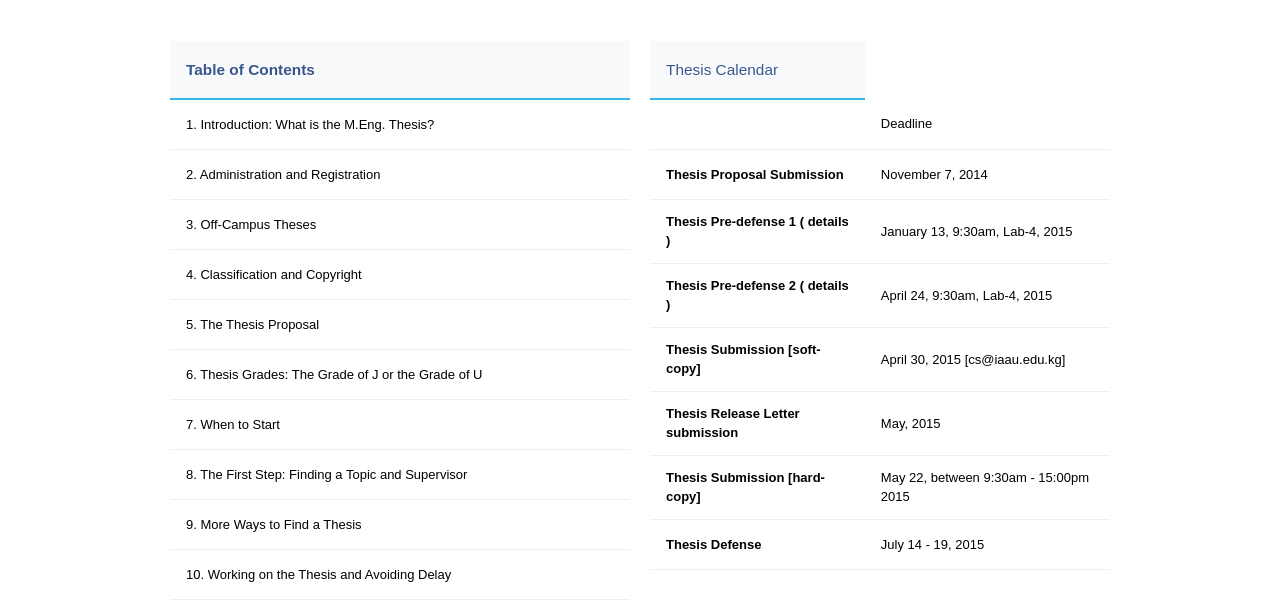
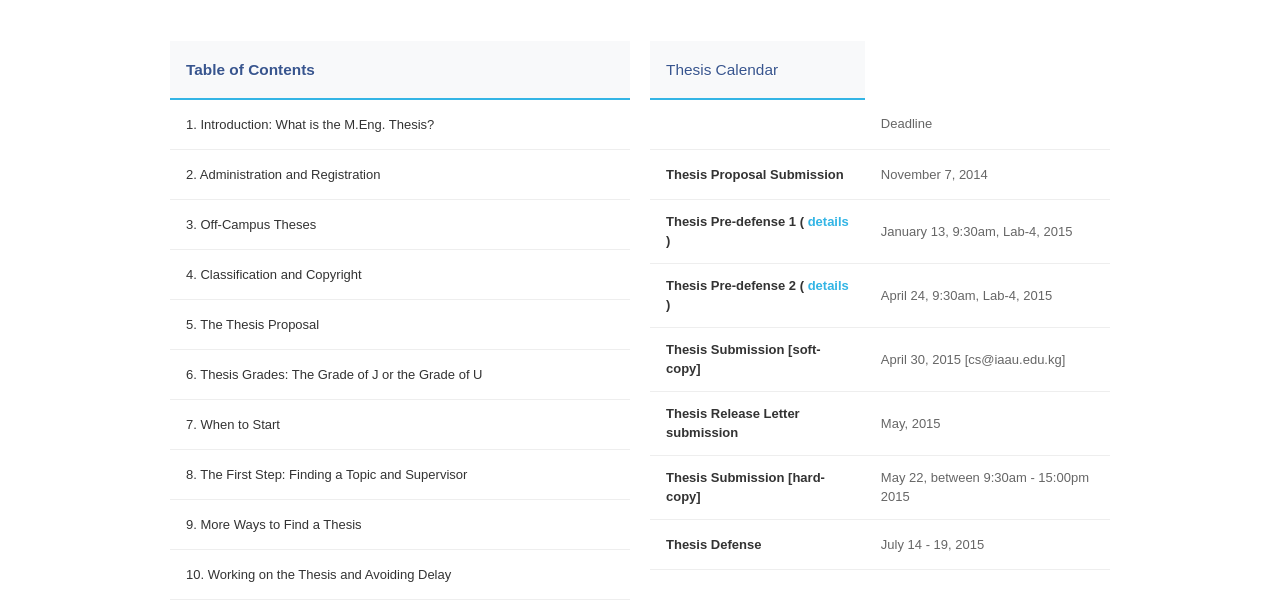
Before and after one commit to AisuluuSharipova/internship, a plain HTML site: page program/degree-guide.html in a window 1280 px wide. Shown: the part 198-800 px from the top of the page. Drawn offline with Linux system fonts and the light colour scheme.

Commit message:
text color is changed

```diff
--- a/css/program/degree_guide.css
+++ b/css/program/degree_guide.css
@@ -36,7 +36,7 @@
     padding: 12px 16px;
     border-bottom: 1px solid #eee;
     font-size: 13px;
-    color: #000;
+    color: #333;
 }
 
 #table-contents tr:hover {
@@ -44,7 +44,7 @@
 }
 
 #table-contents a {
-    color: #000;
+    color: #333;
     text-decoration: none;
     font-weight: normal;
     transition: color 0.2s;
@@ -75,7 +75,7 @@
     padding: 12px 16px;
     border-bottom: 1px solid #eee;
     font-size: 13px;
-    color: #000;
+    color: #333;
 }
 
 #thesis-calendar tr:hover {
@@ -84,21 +84,20 @@
 
 #thesis-calendar td:first-child {
     font-weight: bold;
-    color: #000;
+    color: #333;
 }
 
 #thesis-calendar td:last-child {
-    color: #000;
+    color: #666;
 }
 
 #thesis-calendar a {
-    color: #000;
+    color: #33b5e5;
     text-decoration: none;
     font-size: 13px;
 }
 
 #thesis-calendar a:hover {
-    color: #33b5e5;
     text-decoration: underline;
 }
 
```
